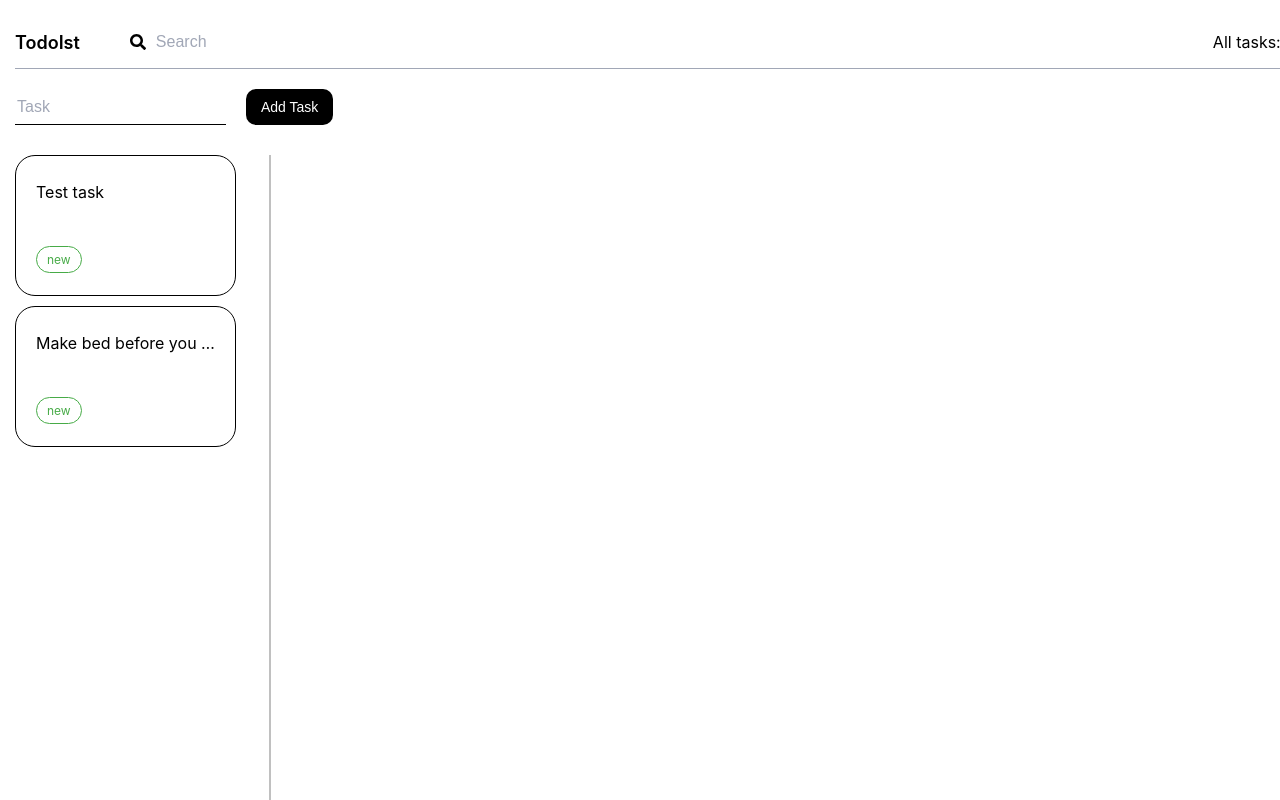
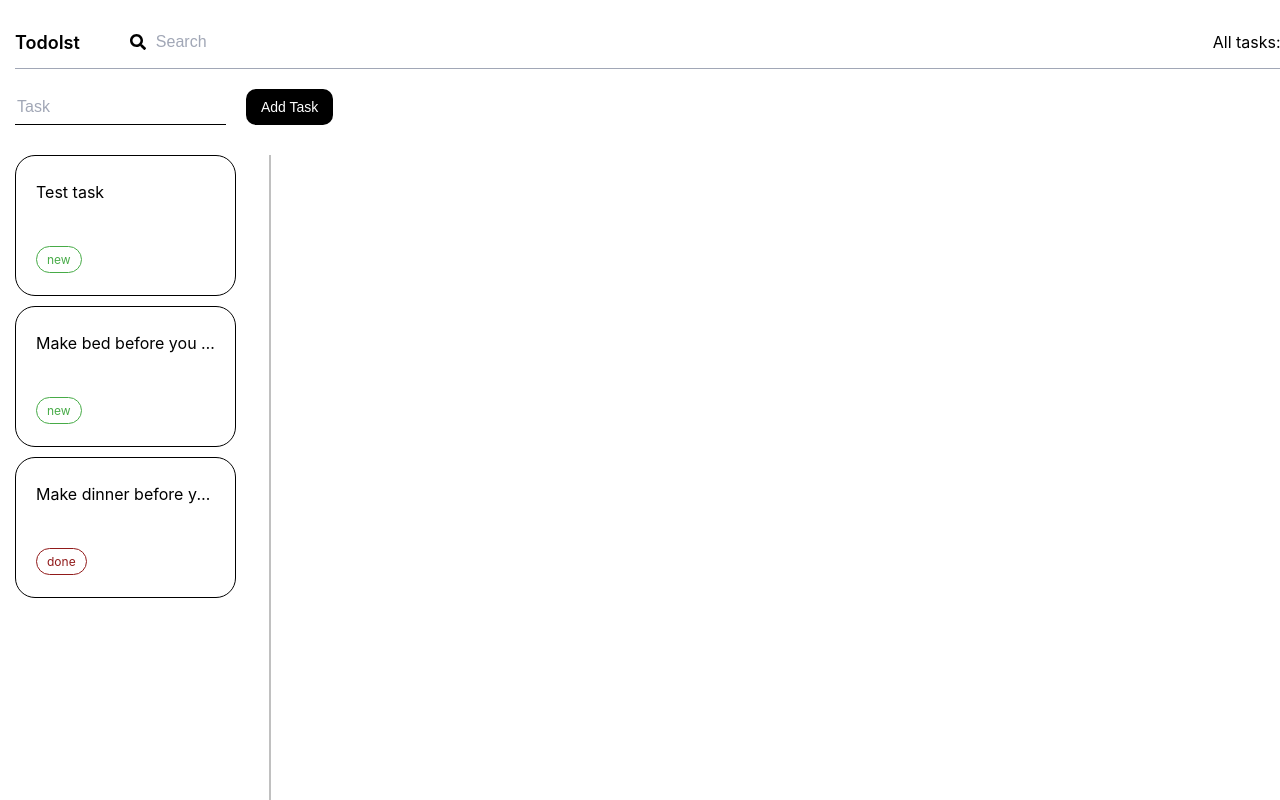
Before and after one commit to kcarrieee/task-app, a React (Create React App) app: page / in a window 1280 px wide. Shown: the top 800 px of the page. Built offline with nearby package versions, Linux system fonts and the light colour scheme.

Commit message:
add CRUD

```diff
--- a/src/App.tsx
+++ b/src/App.tsx
@@ -1,6 +1,7 @@
 import { useState } from "react";
 import AddForm from "./components/AddForm/AddForm";
 import Container from "./components/Container/Container";
+import EditTodo from "./components/EditTodo/EditTodo";
 import Header from "./components/Header/Header";
 import List from "./components/List/List";
 import { Todo } from './types/types'
@@ -17,22 +18,47 @@ const Todo_list =[
     name: 'Make bed before you go to school hi whats going on',
     status: 'new'
 
+  },
+  {
+    id: 3,
+    name: 'Make dinner before you go to school hi whats going on',
+    status: 'done'
+
   }
 ]
 
 function App() {
   const [todos, setTodos] = useState(Todo_list)
+  const [editElement, setEditElement] = useState<Todo['id'] | null>(null)
+
 
   const addTodo = ({ name }: Omit<Todo, 'status' | 'id' >) => {
       setTodos([ { id: todos[todos.length -1].id + 1, name, status: 'new'}, ...todos])
   }
+  const delTodo = (id: number) =>{
+    setTodos(todos.filter(todo => todo.id !== id))
+  }
+  const selectTodoById = (id: number) => {
+    setEditElement(id)
+  }
+  const updateTodo = (editElement: number, newItem: Todo) => {
+      setTodos(todos.map(item => item.id === editElement ? {...item, ...newItem } : item ))
+  }
+
+
   return (
     <div className="App">
      <Header todoNum={todos.length}/>
+     <main className="main">
+     <div>
      <AddForm addTodo={addTodo}/>
      <Container>
-        <List todos={todos}/>
+        <List todos={todos} selectTodoById={selectTodoById}/>
       </Container>
+      </div>
+      <div>
+        <EditTodo todos={todos} editElement={editElement} delTodo={delTodo} updateTodo={updateTodo}/></div>
+      </main>
     </div>
   );
 }
--- /dev/null
+++ b/src/components/EditTodo/EditPanel/EditPanel.tsx
@@ -0,0 +1,51 @@
+import React, { useState } from 'react'
+import { Todo } from '../../../types/types'
+
+interface EditPanelProps{
+    id: number
+    name: string
+    status: string
+    delTodo:(id: number) => void
+    updateTodo: (editElement: number, newItem: Todo) => void
+}
+
+const EditPanel:React.FC<EditPanelProps> = ({id, name, status, delTodo, updateTodo}) => {
+  const [ isEdit, setIsEdit]= useState(false)
+  const [input, SetInput] = useState('')
+  const [newStatus, SetNewStatus] = useState('new')
+
+    const onSend = (e: React.FormEvent<HTMLFormElement>) => {
+        e.preventDefault()
+    }
+    const onClick = () => {
+        updateTodo(
+          id,
+          {
+          id: id,
+          name: input,
+          status: newStatus,
+         })
+        SetInput('')
+        setIsEdit(false)
+    }
+
+  if(isEdit){
+    return (
+       <form onSubmit={onSend} >
+        <input type="text" placeholder='Task'  value={input} onChange={(e)=> SetInput(e.target.value)}/>
+        <input type="text" value={newStatus} onChange={(e)=> SetNewStatus(e.target.value)}/>
+        <button type='submit'  onClick={onClick}>Update Task</button>
+    </form>
+    )
+  }
+  return (
+         <div>
+            <h3>{name}</h3>
+            <p>{status}</p>
+            <button onClick={() => delTodo(id)}>delete</button>
+            <button onClick={() => setIsEdit(true)}>update</button>
+        </div>
+  )
+}
+
+export default EditPanel
--- /dev/null
+++ b/src/components/EditTodo/EditTodo.tsx
@@ -0,0 +1,31 @@
+
+import { Todo } from '../../types/types'
+import EditPanel from './EditPanel/EditPanel'
+
+
+interface EditTodo {
+    todos: Todo[]
+    editElement: number | null
+    delTodo:(id: number) => void
+    updateTodo: (editElement: number, newItem: Todo) => void
+}
+
+const EditTodo: React.FC<EditTodo> = ({todos, editElement, delTodo, updateTodo }) => {
+
+  return (
+     <div>
+        {todos.map(todo => {
+            if (todo.id === editElement ){
+                return (
+                    <EditPanel {...todo}  delTodo={delTodo} updateTodo={updateTodo}/>
+                )
+            }
+            return null
+        }
+
+      )}
+    </div>
+  )
+}
+
+export default EditTodo
--- a/src/components/List/List.tsx
+++ b/src/components/List/List.tsx
@@ -4,13 +4,14 @@ import TodoItem from './TodoItem/TodoItem'
 
 interface TodoList {
     todos: Todo[]
+    selectTodoById: (id: number) => void
 }
 
-const List: React.FC<TodoList> = ({ todos }) => {
+const List: React.FC<TodoList> = ({ todos,selectTodoById }) => {
   return (
     <div className={ styles.list }>
       {todos.map(el => {
-        return <TodoItem todo={el} key={el.id}/>
+        return <TodoItem todo={el} key={el.id} selectTodoById={selectTodoById}/>
       })}
     </div>
   )
--- a/src/components/List/TodoItem/TodoItem.module.scss
+++ b/src/components/List/TodoItem/TodoItem.module.scss
@@ -12,6 +12,14 @@
         padding: 5px 10px;
         width: fit-content;
         border-radius: 15px;
+        &__progress{
+            color: grey;
+            border: 1px solid grey;
+        }
+        &__done {
+            color: rgb(145, 26, 26);
+            border: 1px solid rgb(145, 26, 26);
+        }
     }
     .name{
         display: inline-block;
--- a/src/components/List/TodoItem/TodoItem.tsx
+++ b/src/components/List/TodoItem/TodoItem.tsx
@@ -2,13 +2,14 @@ import React from 'react'
 import { Todo } from '../../../types/types'
 import styles from './TodoItem.module.scss'
 interface TodoItem{
-    todo: Todo;
+    todo: Todo
+    selectTodoById: (id: number) => void
 }
-const TodoItem: React.FC<TodoItem> = ({todo}) => {
+const TodoItem: React.FC<TodoItem> = ({todo, selectTodoById}) => {
   return (
-    <div className={styles.todo}>
+    <div className={styles.todo} onClick={() => selectTodoById(todo.id)}>
       <p className={styles.name}>{todo.name}</p>
-      <p className={styles.status}>{todo.status}</p>
+      <p className={`${styles.status} ${todo.status === 'new' ? null : styles.status__progress } ${todo.status === 'done' ? styles.status__done : null} `} >{todo.status}</p>
     </div>
   )
 }
--- a/src/index.scss
+++ b/src/index.scss
@@ -18,3 +18,7 @@ body {
   max-width: 1360px;
   margin: 0 auto;
 }
+.main{
+  display: grid;
+  grid-template-columns: 1fr 1fr;
+}
```
